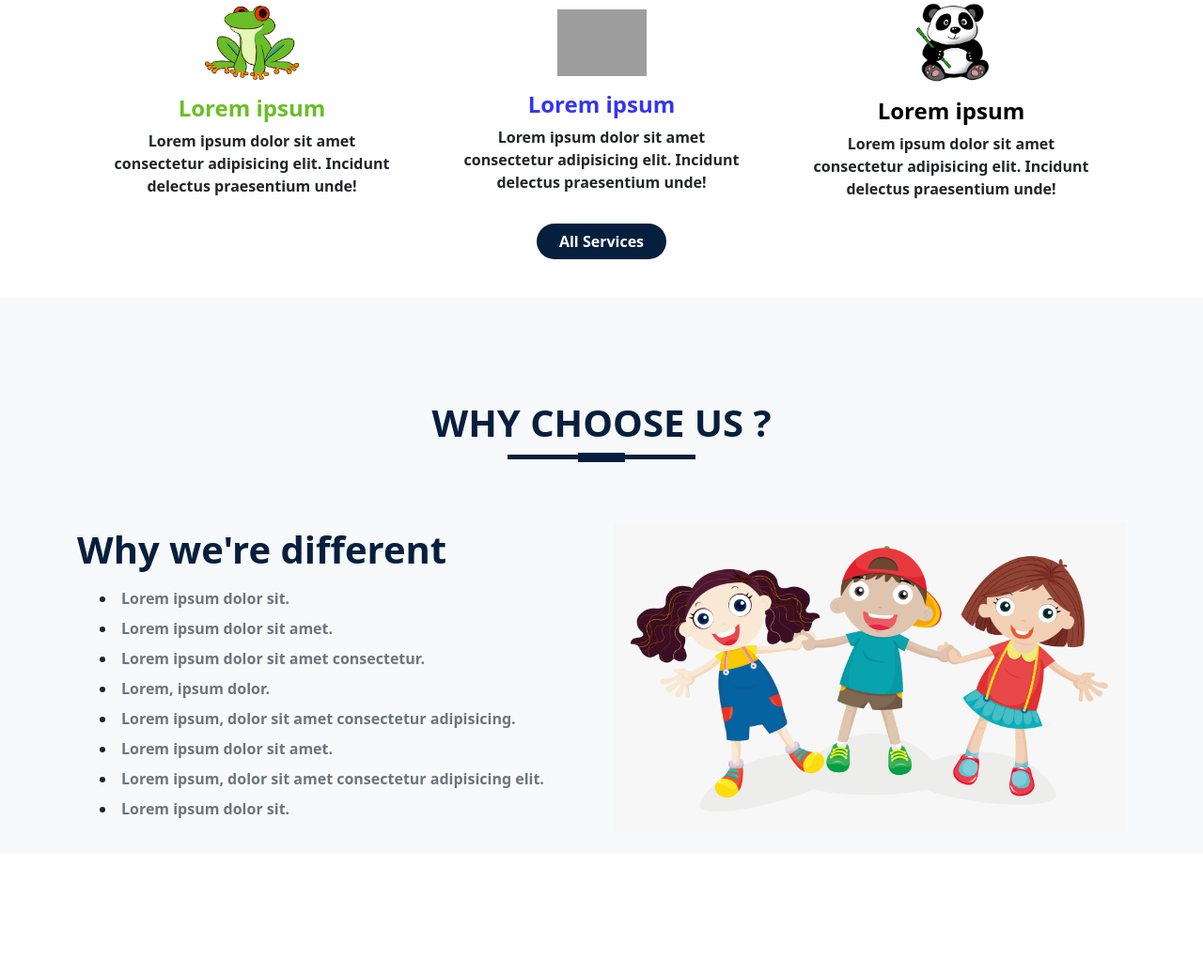
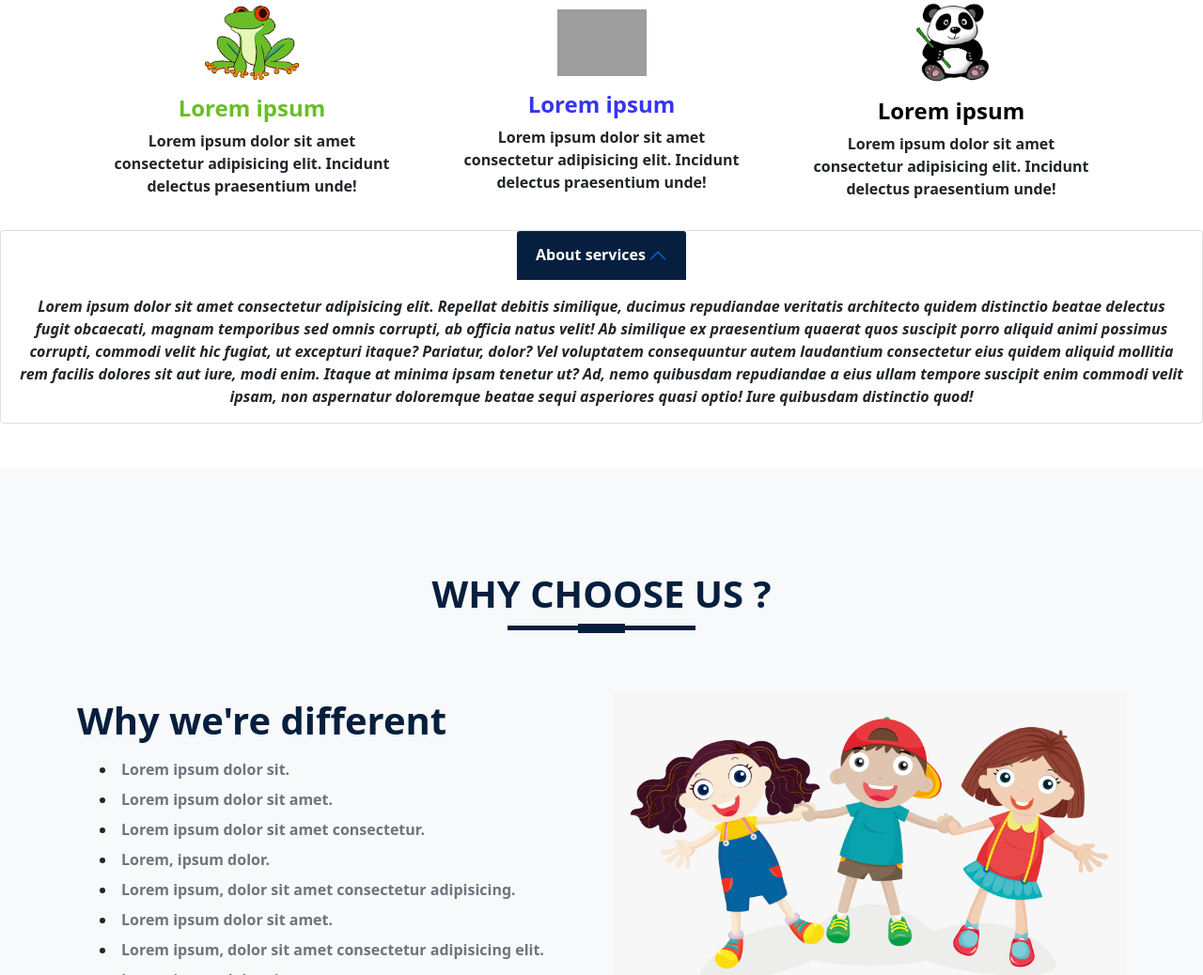
Before and after one commit to sherzod02/cartoon-website-with-html-css-bootsrap, a plain HTML site: page index.html in a window 1280 px wide. Shown: the part 668-1706 px from the top of the page at 94% size. Drawn offline with nearby package versions, Linux system fonts and the light colour scheme; grey boxes are pictures that could not be loaded.

Commit message:
added one according to service section

```diff
--- a/index.html
+++ b/index.html
@@ -89,7 +89,20 @@
         </div>
       </div>
       <div class="my-3 text-center">
-        <a class="services-link my-5 fw-bold px-4 py-2 rounded-pill" href="#services">All Services</a>
+        <div class="accordion" id="accordionExample">
+          <div class="accordion-item">
+            <h2 class="accordion-header" id="headingOne">
+              <button class="accordion-button" type="button" data-bs-toggle="collapse" data-bs-target="#collapseOne" aria-expanded="true" style="width: 180px; margin: auto; background-color: #061F3E; color: #fff; font-weight: 600;" aria-controls="collapseOne">
+                About services
+              </button>
+            </h2>
+            <div id="collapseOne" class="accordion-collapse collapse show" aria-labelledby="headingOne" data-bs-parent="#accordionExample" >
+              <div class="accordion-body fw-bold">
+                  <i>Lorem ipsum dolor sit amet consectetur adipisicing elit. Repellat debitis similique, ducimus repudiandae veritatis architecto quidem distinctio beatae delectus fugit obcaecati, magnam temporibus sed omnis corrupti, ab officia natus velit! Ab similique ex praesentium quaerat quos suscipit porro aliquid animi possimus corrupti, commodi velit hic fugiat, ut excepturi itaque? Pariatur, dolor? Vel voluptatem consequuntur autem laudantium consectetur eius quidem aliquid mollitia rem facilis dolores sit aut iure, modi enim. Itaque at minima ipsam tenetur ut? Ad, nemo quibusdam repudiandae a eius ullam tempore suscipit enim commodi velit ipsam, non aspernatur doloremque beatae sequi asperiores quasi optio! Iure quibusdam distinctio quod!</i>
+              </div>
+            </div>
+          </div>
+      </div>
       </div>
     </section>
     <section class="my-5 pt-5 bg-light" id="about-us">
```
